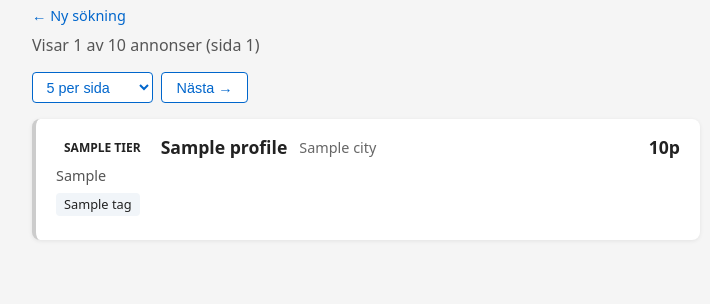
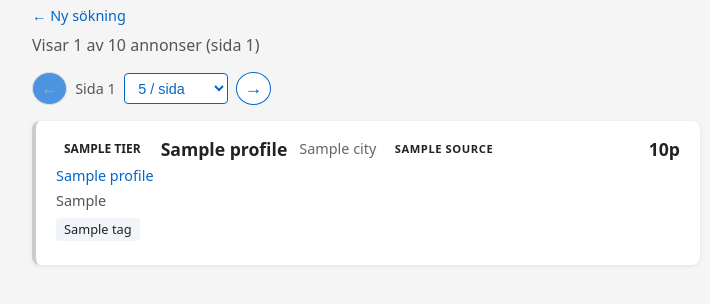
Before and after one commit to marcusjobb/lia-work-leads-finder, a FastAPI app: template templates/results.html in a window 1280 px wide. Shown: the part 106-410 px from the top of the page, without its empty margins (274-984 px from the left). Run offline with FastAPI, Linux system fonts and the light colour scheme; the template is opened without the code that fills it: most values are stand-ins (such as "Sample title", 1, 10 or a date in 2020).

Commit message:
feat: show source badge + job title link, fix pagination count, improve nav arrows

```diff
--- a/app.py
+++ b/app.py
@@ -33,13 +33,7 @@ async def search(request: Request):
     )
     af_companies, total_af = af_result
 
-    seen: set[str] = set()
-    raw_companies = []
-    for c in indeed_results + af_companies:
-        key = c.name.lower().strip()
-        if key not in seen:
-            seen.add(key)
-            raw_companies.append(c)
+    raw_companies = indeed_results + af_companies
 
     profiles = [build_profile(c, config) for c in raw_companies]
     profiles = [p for p in profiles if is_relevant(p)]
--- a/models.py
+++ b/models.py
@@ -50,6 +50,9 @@ class LeadProfile(BaseModel):
     org_number: str | None = None
     website: str | None = None
     city: str
+    source: str = "unknown"
+    job_title: str | None = None
+    job_url: str | None = None
     tech_tags: list[str]
     contact: ContactInfo
     score: float = Field(ge=0.0, le=100.0)
--- a/pipeline/integration.py
+++ b/pipeline/integration.py
@@ -40,6 +40,8 @@ def _assemble(
         website=company.website,
         city=company.city,
         source=company.source,
+        job_title=company.job_title,
+        job_url=company.job_url,
         tech_tags=[t.lower() for t in config.tech_stack if t.lower() in analysis_text.lower()],
         contact=contact_info,
         score=score,
--- a/static/style.css
+++ b/static/style.css
@@ -37,7 +37,16 @@ button:hover { background: #0052a3; }
 .bar-row span:last-child { width: 2rem; text-align: right; }
 .bar { flex: 1; background: #e2e8f0; border-radius: 2px; height: 6px; }
 .bar-fill { background: #3b82f6; height: 100%; border-radius: 2px; }
-.pagination { margin: 1rem 0; display: flex; gap: .5rem; }
+.pagination { margin: 1rem 0; display: flex; align-items: center; gap: .5rem; }
 .btn-page { background: white; color: #0066cc; border: 1px solid #0066cc; padding: .4rem .9rem; border-radius: 4px; font-size: .9rem; cursor: pointer; }
-.btn-page:hover { background: #e8f0fe; }
+.btn-page:hover:not(:disabled) { background: #e8f0fe; }
+.btn-page:disabled { color: #aaa; border-color: #ddd; cursor: default; }
+.btn-nav { width: 2.2rem; font-size: 1.1rem; padding: .3rem 0; text-align: center; border-radius: 50%; }
+.page-info { font-size: .9rem; color: #555; white-space: nowrap; }
 .select-page-size { border: 1px solid #0066cc; border-radius: 4px; padding: .35rem .6rem; font-size: .9rem; color: #0066cc; background: white; cursor: pointer; }
+.source-badge { font-size: .7rem; font-weight: 700; padding: .1rem .4rem; border-radius: 3px; letter-spacing: .05em; }
+.source-badge--af { background: #fef9c3; color: #854d0e; }
+.source-badge--indeed { background: #dbeafe; color: #1e40af; }
+.job-title { margin: .3rem 0 .2rem; font-size: .9rem; }
+.job-link { color: #0066cc; text-decoration: none; }
+.job-link:hover { text-decoration: underline; }
--- a/templates/results.html
+++ b/templates/results.html
@@ -23,9 +23,13 @@
         {% if config.all_sweden %}<input type="hidden" name="all_sweden" value="on">{% endif %}
         <input type="hidden" name="page" value="{{ page - 1 }}">
         <input type="hidden" name="page_size" value="{{ page_size }}">
-        <button type="submit" class="btn-page">← Föregående</button>
+        <button type="submit" class="btn-page btn-nav" title="Föregående sida">&#8592;</button>
       </form>
+      {% else %}
+      <button class="btn-page btn-nav" disabled title="Föregående sida">&#8592;</button>
       {% endif %}
+
+      <span class="page-info">Sida {{ page }}</span>
 
       <form method="post" action="/search" style="display:inline">
         <input type="hidden" name="city" value="{{ config.city }}">
@@ -34,7 +38,7 @@
         <input type="hidden" name="page" value="1">
         <select name="page_size" class="select-page-size" onchange="this.form.submit()">
           {% for size in [5, 10, 25, 50, 100] %}
-          <option value="{{ size }}" {% if size == page_size %}selected{% endif %}>{{ size }} per sida</option>
+          <option value="{{ size }}" {% if size == page_size %}selected{% endif %}>{{ size }} / sida</option>
           {% endfor %}
         </select>
       </form>
@@ -46,8 +50,10 @@
         {% if config.all_sweden %}<input type="hidden" name="all_sweden" value="on">{% endif %}
         <input type="hidden" name="page" value="{{ page + 1 }}">
         <input type="hidden" name="page_size" value="{{ page_size }}">
-        <button type="submit" class="btn-page">Nästa →</button>
+        <button type="submit" class="btn-page btn-nav" title="Nästa sida">&#8594;</button>
       </form>
+      {% else %}
+      <button class="btn-page btn-nav" disabled title="Nästa sida">&#8594;</button>
       {% endif %}
     </div>
 
@@ -61,8 +67,18 @@
             <span class="tier-badge tier-badge--{{ p.tier | lower }}">{{ p.tier }}</span>
             <strong class="company-name">{{ p.company_name }}</strong>
             <span class="city">{{ p.city }}</span>
+            <span class="source-badge source-badge--{{ p.source }}">{{ p.source | upper }}</span>
             <span class="score">{{ p.score | round(0) | int }}p</span>
           </div>
+          {% if p.job_title %}
+          <p class="job-title">
+            {% if p.job_url %}
+            <a href="{{ p.job_url }}" target="_blank" rel="noopener" class="job-link">{{ p.job_title }}</a>
+            {% else %}
+            {{ p.job_title }}
+            {% endif %}
+          </p>
+          {% endif %}
           <p class="match-reason">{{ p.match_reason }}</p>
           {% if p.tech_tags %}
           <div class="tech-tags">
```
